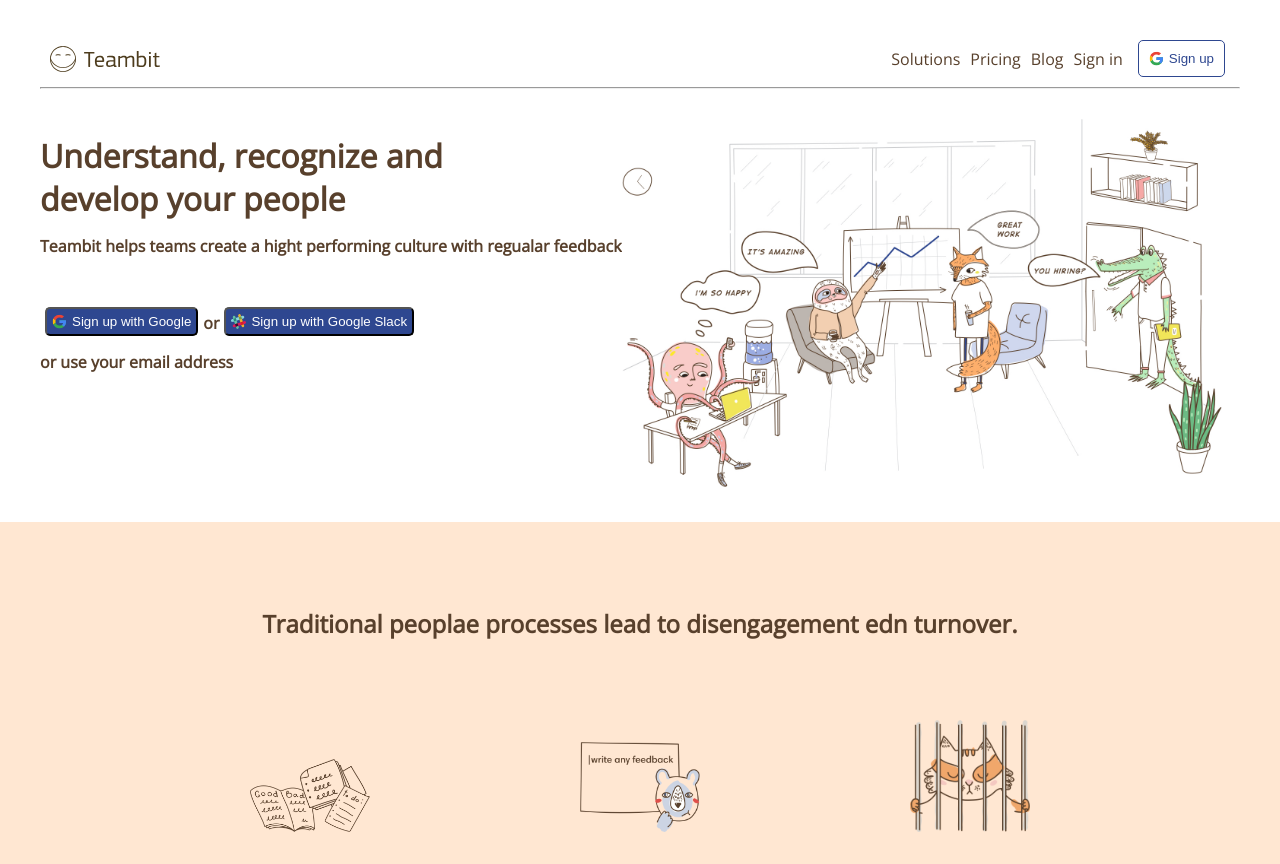
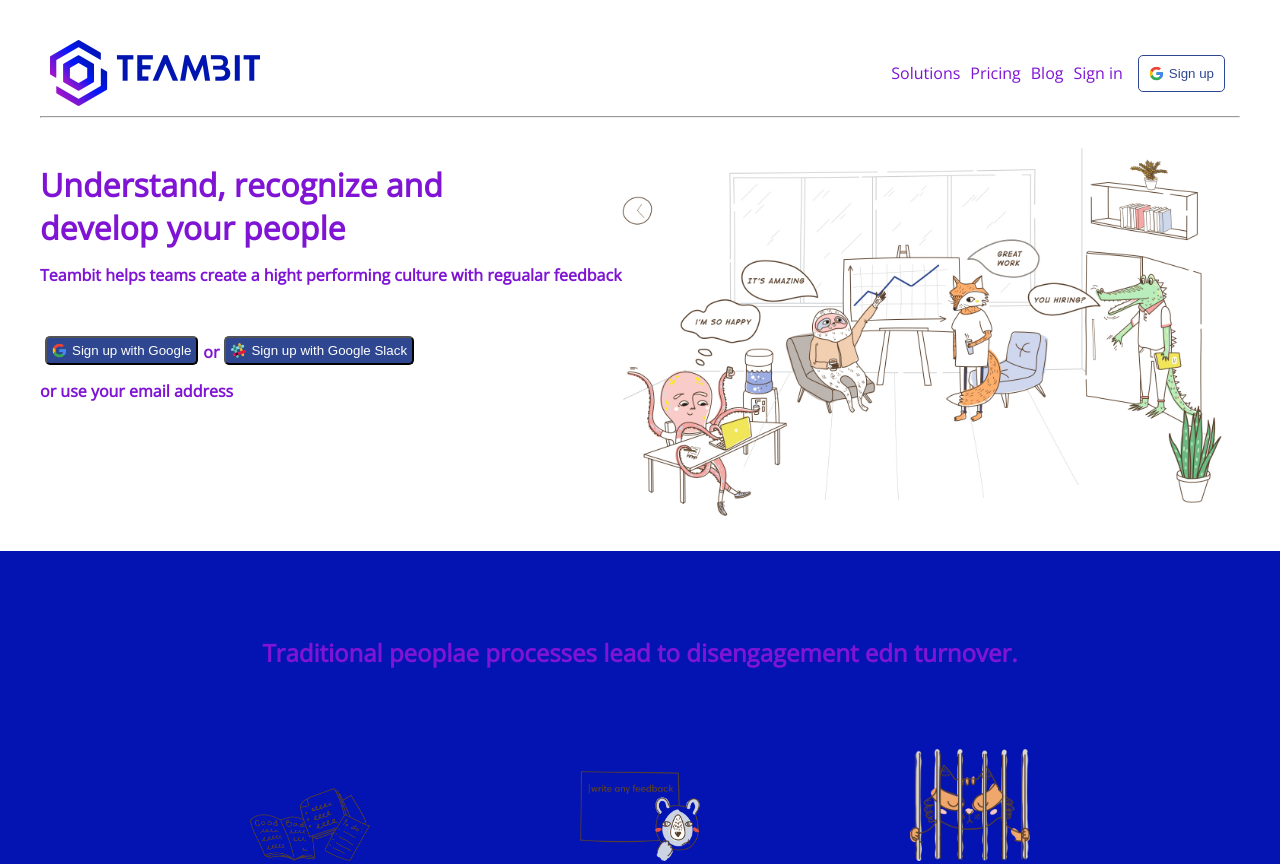
Before and after one commit to HikaruFN/Teambit, a website: page index.html in a window 1280 px wide. Shown: the top 864 px of the page. Drawn offline with nearby package versions, Linux system fonts and the light colour scheme.

Commit message:
New Logo and New primary,secondary color

```diff
--- a/index.html
+++ b/index.html
@@ -17,7 +17,7 @@
             <!--Nav-->
             <div class="nav-container">
                 <!--Nav Logo-->
-                <img src="img/logo.svg" alt="logo">
+                <img src="img/TB_logo.png" alt="TB_logo">
                 <!--End Nav Logo-->
                 <!--Nav Bar-->
                 <nav>
@@ -208,7 +208,7 @@
             <!--Footer Logo-->
             <div class="footer-logo-container">
                 <!--Logo-->
-                <img src="img/logo-small.svg" alt="logo-small">
+                <img src="img/TB_logo_small.png" alt="TB_logo_small">
                 <!--Text-->
                 <h3><a href="#">Teambit </a>helps teams created hight <br>performing cultures by making feedback <br>a daily habit</h3>
             </div>
--- a/src/partials/_variables.scss
+++ b/src/partials/_variables.scss
@@ -1,6 +1,6 @@
-$primary_color: #FFE7D2;
+$primary_color: #0414B3;
 
-$secundary_color: #58402C;
+$secundary_color: #7F14D4;
 
 $bg_white: white;
 
```
Also changed, not shown: dist/app.css, img/TB_logo.png (added), img/TB_logo_small.png (added).
